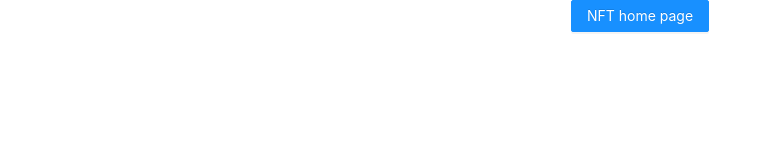
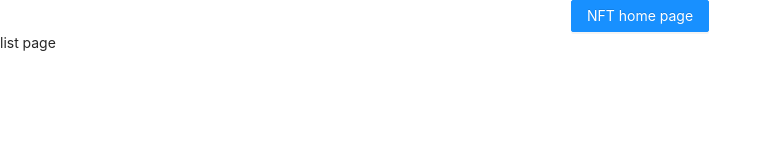
Before and after one commit to tw-bc-group/twbc-nft-admin-portal, a React (Create React App) app: page / in a window 1280 px wide. Shown: the top 160 px of the page, without its empty margins (0-771 px from the left). Built offline with nearby package versions, Linux system fonts and the light colour scheme.

Commit message:
chore: add react-router.

```diff
--- a/package.json
+++ b/package.json
@@ -13,6 +13,7 @@
     "antd": "^4.19.2",
     "react": "^17.0.2",
     "react-dom": "^17.0.2",
+    "react-router-dom": "^6.2.2",
     "react-scripts": "5.0.0",
     "typescript": "^4.4.2",
     "web-vitals": "^2.1.0"
--- a/src/App.tsx
+++ b/src/App.tsx
@@ -1,11 +1,22 @@
 import React from 'react';
 import { Button } from 'antd';
+import NFTList from './routes/list'
+import {
+  BrowserRouter as Router,
+  Routes,
+  Route,
+} from 'react-router-dom';
 import './App.css';
 
 const App = () => (
-  <div className="App">
-    <Button type="primary">NFT home page</Button>
-  </div>
+  <Router>
+    <div className="App">
+      <Button type="primary">NFT home page</Button>
+    </div>
+    <Routes>
+      <Route path="/" element={<NFTList/>} />
+    </Routes>
+  </Router>
 );
 
 export default App;
--- /dev/null
+++ b/src/routes/list.tsx
@@ -0,0 +1,7 @@
+import React from 'react'
+
+const NFTList = () => (
+  <div>list page</div>
+)
+
+export default NFTList
```
Also changed, not shown: 1 other file (tests, documents, lock files or other folders).
